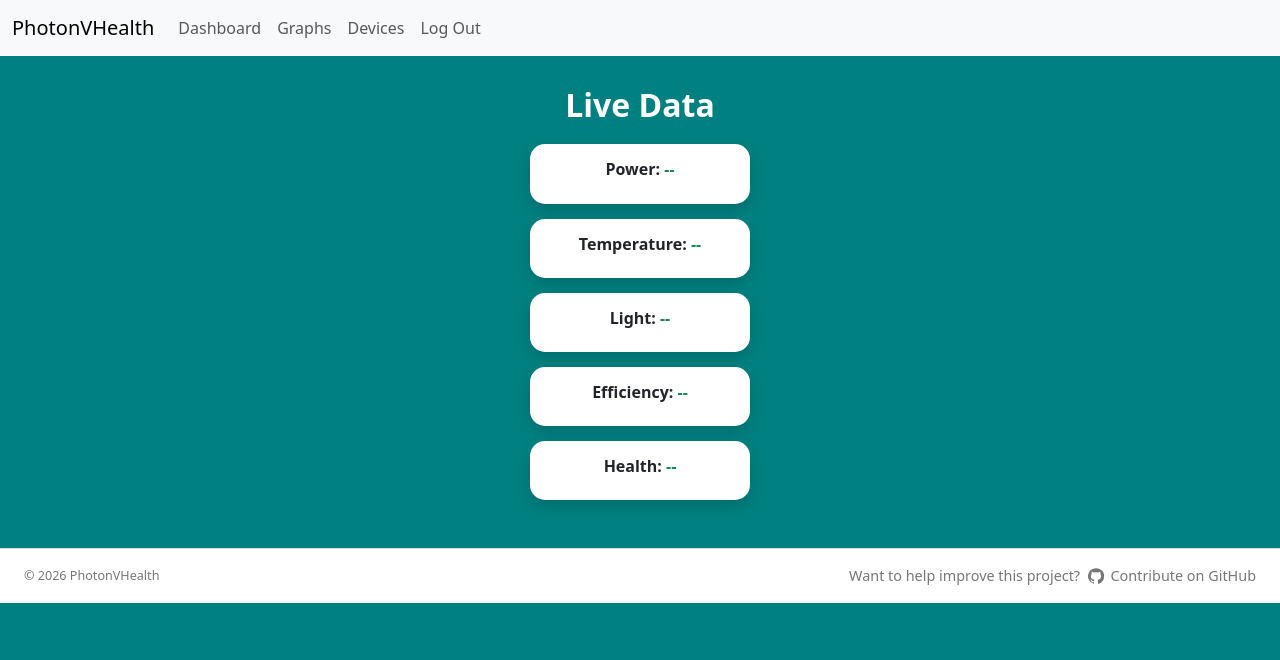
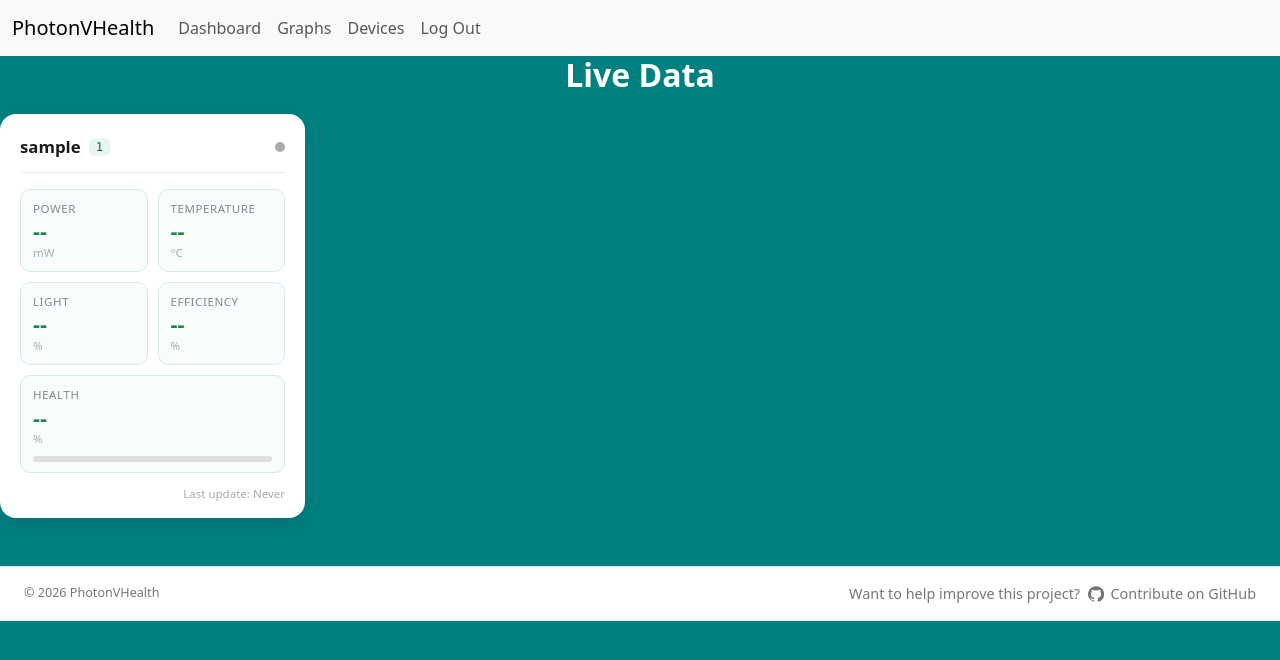
Before and after one commit to Skayyali3/PhotonVHealth, a Flask app: page /dashboard in a window 1280 px wide. Shown: the top 660 px of the page. Run offline with Flask 3, Linux system fonts and the light colour scheme; the visitor is signed in with stand-in values (Sample User, id 1); tables that the repository leaves empty hold one stand-in row (values such as "Sample post").

Commit message:
Feat: Dashboard displays cards for each device

```diff
--- a/website/main.py
+++ b/website/main.py
@@ -137,8 +137,8 @@ def signup():
 def dashboard():
     if "user_id" not in session:
         return redirect("/")
-
-    return render_template("dashboard.html", logged_in = True)
+    devices = get_user_devices(session["user_id"])
+    return render_template("dashboard.html", logged_in=True, devices=devices)
 
 @app.route("/graphs")
 def graphs():
--- a/website/static/css/styles.css
+++ b/website/static/css/styles.css
@@ -111,32 +111,122 @@ Log in + Sign up Pages
 Dashboard
 */
 
-#dashboard {
-    width: 95%;
-    margin: 30px auto;
+#device-grid {
+    display: grid;
+    grid-template-columns: repeat(auto-fill, minmax(300px, 1fr));
+    gap: 1.25rem;
 }
 
-#dashboard .card {
-    width: 220px;
-    border: none;
-    border-radius: 15px;
-    box-shadow: 0 6px 14px rgba(0,0,0,0.15);
-    transition: transform 0.2s ease;
-    margin-bottom: 15px;
-    margin-left: auto;
-    margin-right: auto;
+.device-panel {
+    background: white;
+    border-radius: 16px;
+    padding: 1.25rem 1.25rem 1rem;
+    box-shadow: 0 6px 18px rgba(0,0,0,0.12);
+    text-align: left;
 }
 
-#dashboard .card:hover {
-    transform: translateY(-4px);
+.device-panel-header {
+    display: flex;
+    align-items: center;
+    flex-wrap: wrap;
+    gap: 8px;
+    margin-bottom: 1rem;
+    border-bottom: 1px solid #eee;
+    padding-bottom: 0.75rem;
 }
 
-.card-title {
-    font-size: 1rem;
-    font-weight: 600;
+.device-nickname {
+    font-weight: 700;
+    font-size: 1.05rem;
+    color: #1a1a1a;
 }
 
-.card-text {
-    font-weight: bold;
+.device-id-badge code {
+    background: #e8f5f0;
+    color: #0e6655;
+    font-size: 0.75rem;
+    padding: 2px 7px;
+    border-radius: 5px;
+}
+
+.live-dot {
+    display: inline-block;
+    width: 10px;
+    height: 10px;
+    border-radius: 50%;
+    background: #aaa;
+    margin-left: auto;
+    flex-shrink: 0;
+    transition: background 0.4s;
+}
+
+.live-dot.live {
+    background: #1D9E75;
+    animation: pulse 2s infinite;
+}
+
+@keyframes pulse {
+    0%, 100% { opacity: 1; }
+    50%       { opacity: 0.35; }
+}
+
+.metric-grid {
+    display: grid;
+    grid-template-columns: 1fr 1fr;
+    gap: 10px;
+    margin-bottom: 0.75rem;
+}
+
+.metric-card {
+    background: #f8fdfb;
+    border: 1px solid #d5ece4;
+    border-radius: 10px;
+    padding: 10px 12px;
+    display: flex;
+    flex-direction: column;
+}
+
+.metric-card--wide {
+    grid-column: span 2;
+}
+
+.metric-label {
+    font-size: 0.72rem;
+    text-transform: uppercase;
+    letter-spacing: 0.05em;
+    color: #888;
+    margin-bottom: 2px;
+}
+
+.metric-value {
+    font-size: 1.35rem;
+    font-weight: 700;
     color: #198754;
+    line-height: 1.15;
 }
+
+.metric-unit {
+    font-size: 0.72rem;
+    color: #aaa;
+}
+
+.health-bar-track {
+    height: 6px;
+    background: #e0e0e0;
+    border-radius: 3px;
+    margin-top: 8px;
+    overflow: hidden;
+}
+
+.health-bar-fill {
+    height: 100%;
+    background: #1D9E75;
+    border-radius: 3px;
+    transition: width 0.6s ease;
+}
+
+.last-seen {
+    font-size: 0.72rem;
+    color: #aaa;
+    text-align: right;
+}
--- a/website/templates/dashboard.html
+++ b/website/templates/dashboard.html
@@ -1,37 +1,58 @@
 {% extends "base.html" %}
-
 {% block title %}Dashboard{% endblock %}
 
 {% block content %}
-
-<div id="dashboard">
+<div class="page-content">
   <h2 class="page-header">Live Data</h2>
 
-    <div class="card" id="power-card">
-        <div class="card-body">
-            <h5 class="card-title">Power: <span class="card-text" id="power">--</span></h5>
+  {% if devices %}
+  <div id="device-grid">
+    {% for d in devices %}
+    <div class="device-panel" data-device-id="{{ d.device_id }}">
+      <div class="device-panel-header">
+        <span class="device-nickname">{{ d.nickname }}</span>
+        <span class="device-id-badge"><code>{{ d.device_id }}</code></span>
+        <span class="live-dot" title="Waiting for data"></span>
       </div>
+      <div class="metric-grid">
+        <div class="metric-card">
+          <span class="metric-label">Power</span>
+          <span class="metric-value" data-field="power">--</span>
+          <span class="metric-unit">mW</span>
         </div>
-    <div class="card" id="temp-card">
-        <div class="card-body">
-            <h5 class="card-title">Temperature: <span class="card-text" id="temp">--</span></h5>
+        <div class="metric-card">
+          <span class="metric-label">Temperature</span>
+          <span class="metric-value" data-field="temp">--</span>
+          <span class="metric-unit">°C</span>
         </div>
+        <div class="metric-card">
+          <span class="metric-label">Light</span>
+          <span class="metric-value" data-field="light">--</span>
+          <span class="metric-unit">%</span>
         </div>
-    <div class="card" id="light-card">
-        <div class="card-body">
-            <h5 class="card-title">Light: <span class="card-text" id="light">--</span></h5>
+        <div class="metric-card">
+          <span class="metric-label">Efficiency</span>
+          <span class="metric-value" data-field="efficiency">--</span>
+          <span class="metric-unit">%</span>
         </div>
-    </div>
-    <div class="card" id="eff-card">
-        <div class="card-body">
-            <h5 class="card-title">Efficiency: <span class="card-text" id="eff">--</span></h5>
-        </div>
-    </div>
-    <div class="card" id="health-card">
-        <div class="card-body">
-            <h5 class="card-title">Health: <span class="card-text" id="health">--</span></h5>
+        <div class="metric-card metric-card--wide">
+          <span class="metric-label">Health</span>
+          <span class="metric-value" data-field="health">--</span>
+          <span class="metric-unit">%</span>
+          <div class="health-bar-track">
+            <div class="health-bar-fill" style="width:0%"></div>
           </div>
         </div>
       </div>
+      <div class="last-seen">Last update: <span class="last-seen-time">Never</span></div>
+    </div>
+    {% endfor %}
+  </div>
 
+  {% else %}
+  <p class="text-center text-white mt-5">
+    No devices registered yet. <a href="/devices" class="text-white fw-bold">Add a device</a> to see live data.
+  </p>
+  {% endif %}
+</div>
 {% endblock %}
```
Lines whose indentation alone changed are shown as unchanged.
